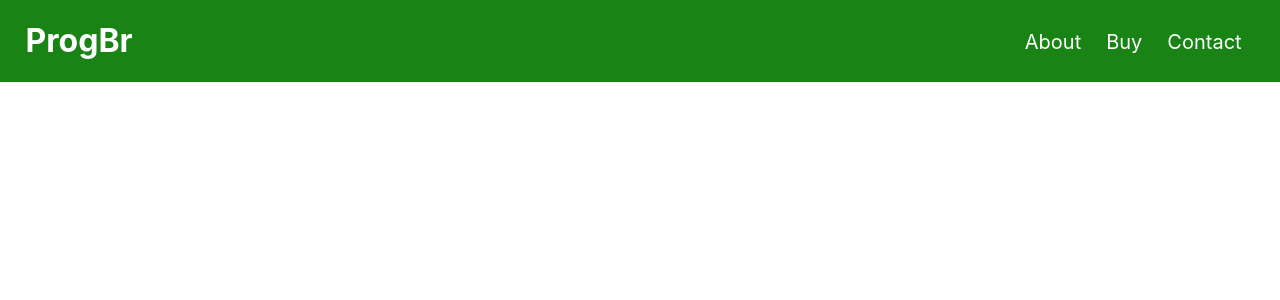
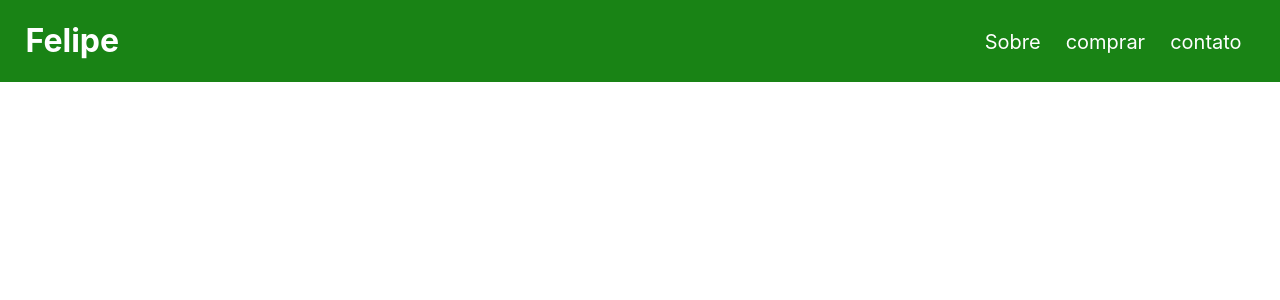
Before and after one commit to felipedev01/Curso-React-js, a React (Create React App) app: page / in a window 1280 px wide. Shown: the top 300 px of the page. Built offline with nearby package versions, Linux system fonts and the light colour scheme.

Commit message:
Props passadas para os componentes

```diff
--- a/src/App.js
+++ b/src/App.js
@@ -4,7 +4,7 @@ import './App.css';
 
 function App() {
   return (
-    <Header></Header>
+    <Header nome="Felipe" links={["Sobre","comprar","contato"]}></Header>
   );
 }
 
--- a/src/header.js
+++ b/src/header.js
@@ -2,17 +2,17 @@
 import React from 'react'
 import './App.css'
 
-function Header (){
+function Header (props){
 
   return(
     <header className="header">
     <h1 className="titulo">
-      ProgBr
+      {props.nome}
     </h1>
     <ul className="menu">
-    <li>About</li>
-    <li>Buy</li>
-    <li>Contact</li>
+    <li>{props.links[0]}</li>
+    <li>{props.links[1]}</li>
+    <li>{props.links[2]}</li>
     </ul>
 
 
```
